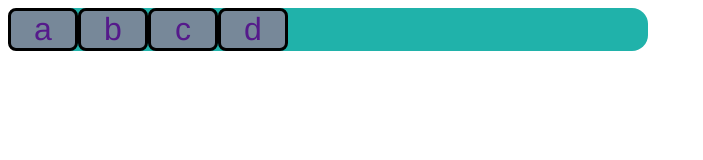
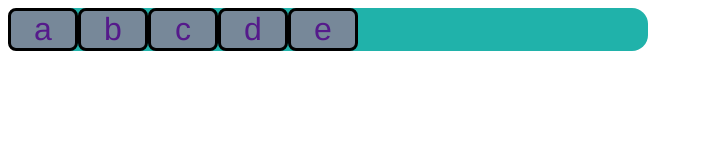
Before and after one commit to marcostiv/prueba1542523423, a plain HTML site: page index.html in a window 1280 px wide. Shown: the whole page, without its empty margins (0-703 px from the left). Drawn offline with Linux system fonts and the light colour scheme.

Commit message:
un boton mas

```diff
--- a/index.html
+++ b/index.html
@@ -22,6 +22,9 @@
 			<div class="head_box_button">
 				<a href="">d</a>
 			</div>
+			<div class="head_box_button">
+				<a href="">e</a>
+			</div>
 		</div>
 	</header>
 
```
